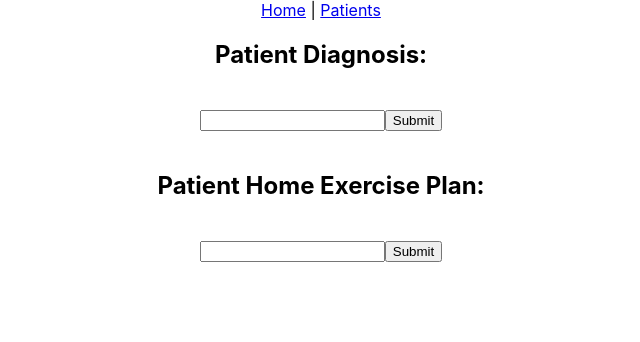
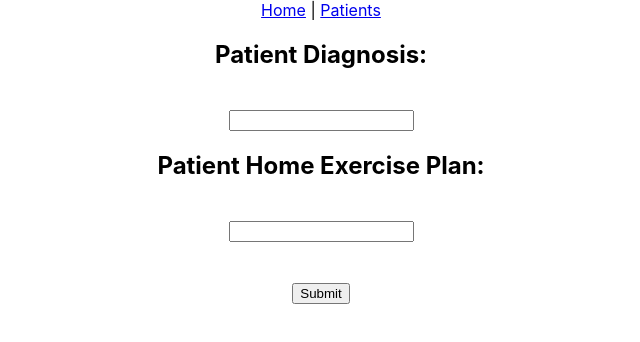
Before and after one commit to The-Gentleman/PocketDocReact, a React (Create React App) app in the folder pocket-doc-react-frontend/: page /patients/1/diagnosis in a window 1280 px wide. Shown: the top 342 px of the page, without its empty margins (319-959 px from the left). Built offline with nearby package versions, Linux system fonts and the light colour scheme.

Commit message:
no longer rendering diagnosis and hep in component

```diff
--- a/pocket-doc-react-frontend/src/container/UpdatedPatientInfoContainer.js
+++ b/pocket-doc-react-frontend/src/container/UpdatedPatientInfoContainer.js
@@ -26,20 +26,17 @@
                             <br></br>
                             <input type="text" name="diagnosis" value={this.state.diagnosis} onChange={this.handleChange}/>
                         </label>
-                        <input type="submit" value="Submit"/>
-                    </form>
-                    <br></br>
-                    {this.state.diagnosis}
                     <h2>Patient Home Exercise Plan:</h2>
-                    <form onSubmit={this.handleSubmit}>
                         <label>
                             <br></br>
                             <input type="text" name="home_exercise_plan" value={this.state.home_exercise_plan} onChange={this.handleChange}/>
                         </label>
+                        <br></br>
+                        <br></br>
+                        <br></br>
                         <input type="submit" value="Submit"/>
                     </form>
                     <br></br>
-                    {this.state.home_exercise_plan}
             </div>
         )
     }
```
